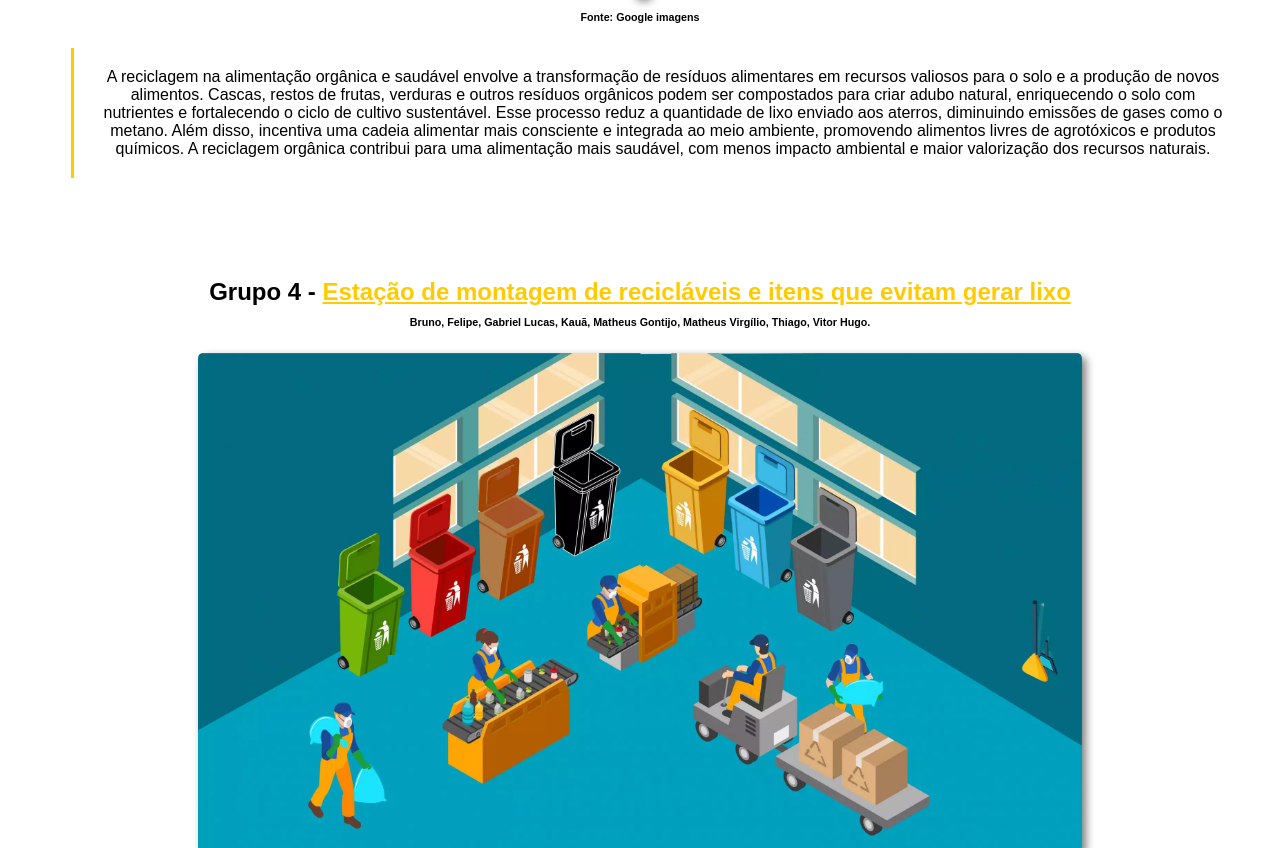
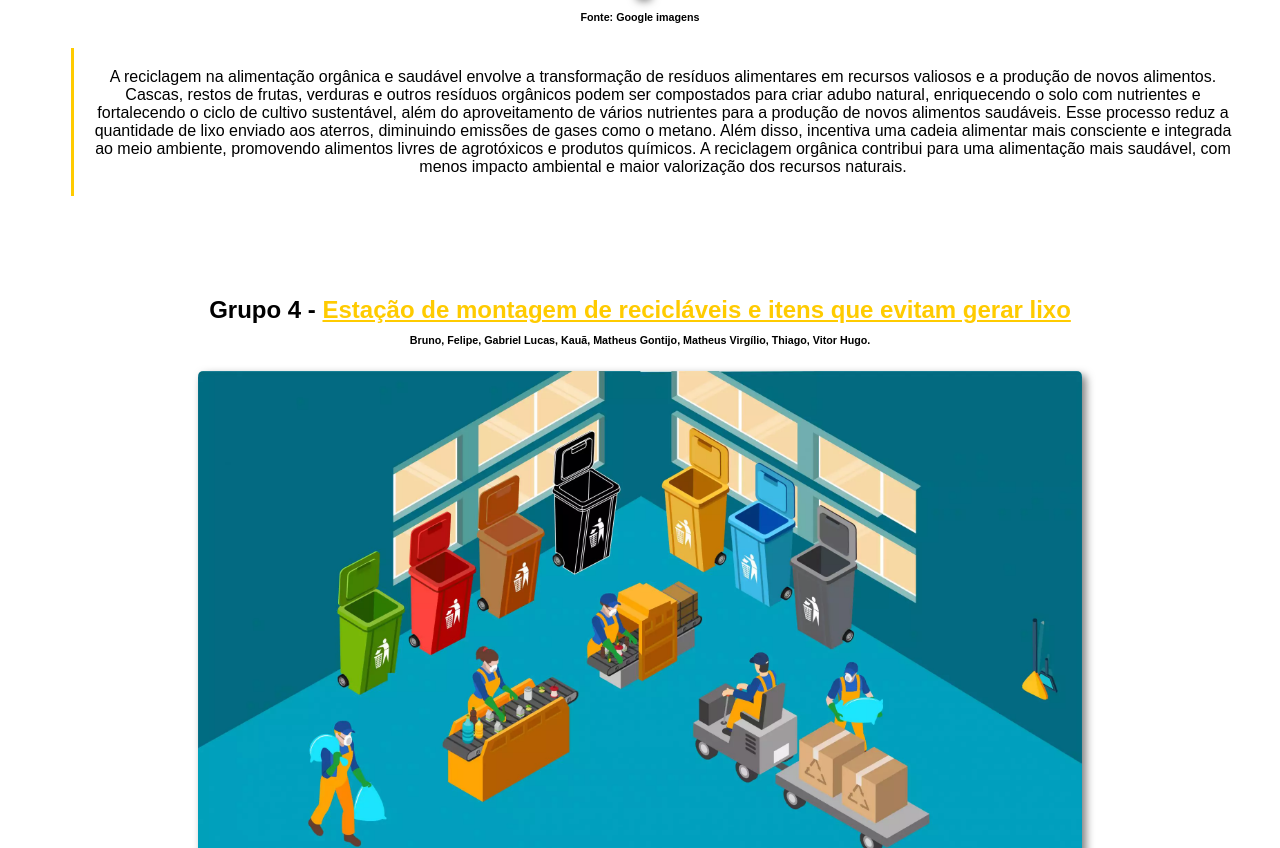
Before and after one commit to ArthurBarcelos1/MostraCultural, a plain HTML site: page index.html in a window 1280 px wide. Shown: the part 3357-4205 px from the top of the page. Drawn offline with Linux system fonts and the light colour scheme.

Commit message:
Add files via upload

```diff
--- a/index.html
+++ b/index.html
@@ -99,10 +99,11 @@
         <h6 class="ArtistName">Fonte: Google imagens</h6>
         <p class="TextP">
             A reciclagem na alimentação orgânica e saudável envolve a transformação
-            de resíduos alimentares em recursos valiosos para o solo e a produção de
-            novos alimentos. Cascas, restos de frutas, verduras e outros resíduos
+            de resíduos alimentares em recursos valiosos e a produção de novos
+            alimentos. Cascas, restos de frutas, verduras e outros resíduos
             orgânicos podem ser compostados para criar adubo natural, enriquecendo
-            o solo com nutrientes e fortalecendo o ciclo de cultivo sustentável.
+            o solo com nutrientes e fortalecendo o ciclo de cultivo sustentável,
+            além do aproveitamento de vários nutrientes para a produção de novos alimentos saudáveis.
             Esse processo reduz a quantidade de lixo enviado aos aterros, diminuindo
             emissões de gases como o metano. Além disso, incentiva uma cadeia alimentar
             mais consciente e integrada ao meio ambiente, promovendo alimentos
```
